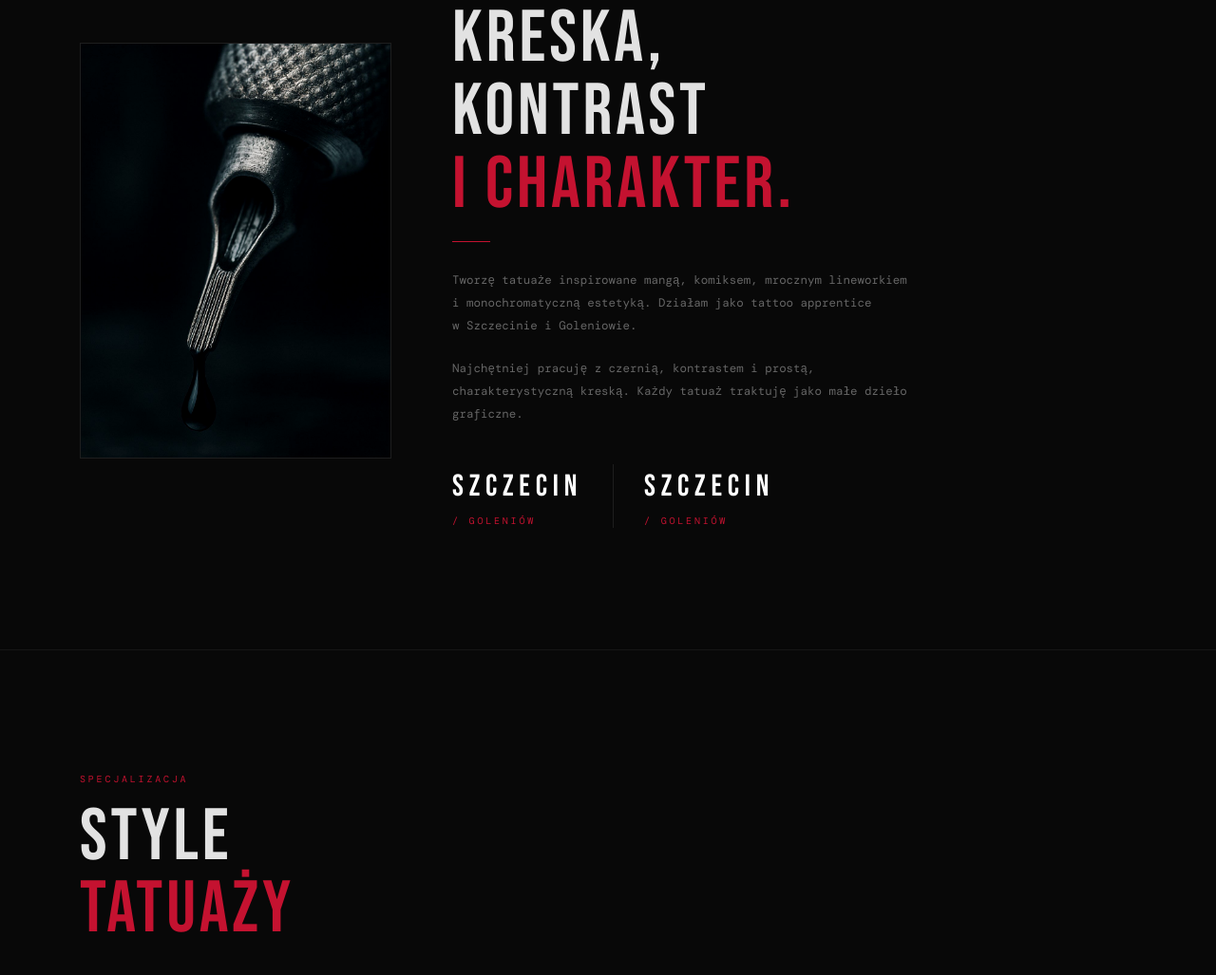
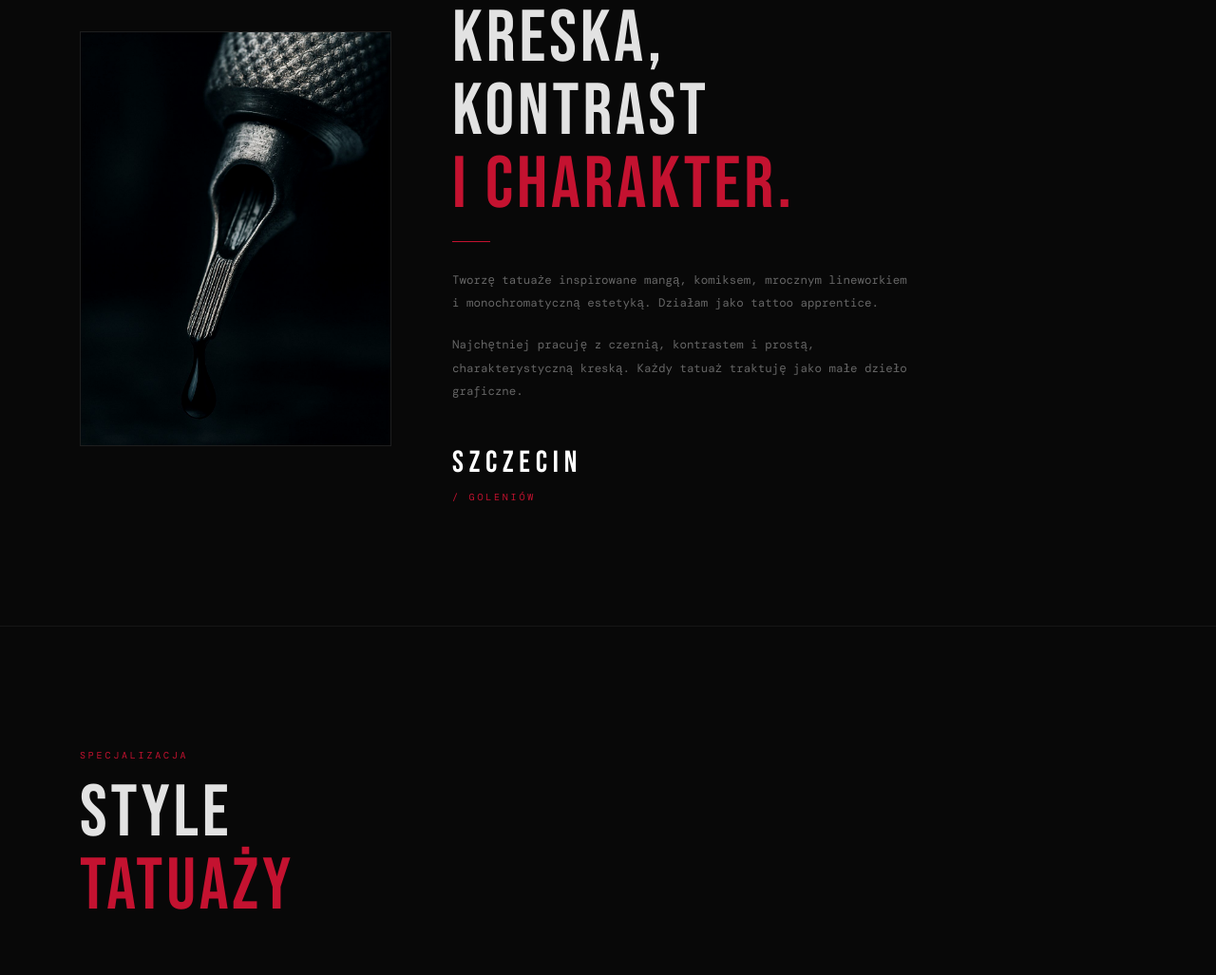
Before and after one commit to hubertkacz01-alt/drumm-ink, a website: page index.html in a window 1280 px wide. Shown: the part 1265-2292 px from the top of the page at 95% size. Drawn offline with nearby package versions, Linux system fonts and the light colour scheme; a web font is replaced by a local one.

Commit message:
Usuń duplikaty Szczecin, popraw tekst o mnie
Co-Authored-By: Claude Sonnet 4.6 <noreply@anthropic.com>

```diff
--- a/index.html
+++ b/index.html
@@ -466,8 +466,7 @@
         <div class="w-10 h-px bg-[#c41230] mb-7"></div>
         <p class="font-mono text-[0.78rem] text-[#666] mb-5 max-w-lg" style="line-height:1.95;">
           Tworzę tatuaże inspirowane mangą, komiksem, mrocznym lineworkiem
-          i&nbsp;monochromatyczną estetyką. Działam jako tattoo&nbsp;apprentice
-          w&nbsp;Szczecinie i&nbsp;Goleniowie.
+          i&nbsp;monochromatyczną estetyką. Działam jako tattoo&nbsp;apprentice.
         </p>
         <p class="font-mono text-[0.78rem] text-[#666] mb-10 max-w-lg" style="line-height:1.95;">
           Najchętniej pracuję z&nbsp;czernią, kontrastem i&nbsp;prostą,
@@ -475,11 +474,6 @@
         </p>
 
         <div class="flex flex-wrap gap-8 items-start">
-          <div>
-            <p class="font-display text-[2rem] tracking-[0.18em] text-white">Szczecin</p>
-            <p class="lbl mt-1">/ Goleniów</p>
-          </div>
-          <div class="w-px self-stretch bg-[#1e1e1e]"></div>
           <div>
             <p class="font-display text-[2rem] tracking-[0.18em] text-white">Szczecin</p>
             <p class="lbl mt-1">/ Goleniów</p>
```
